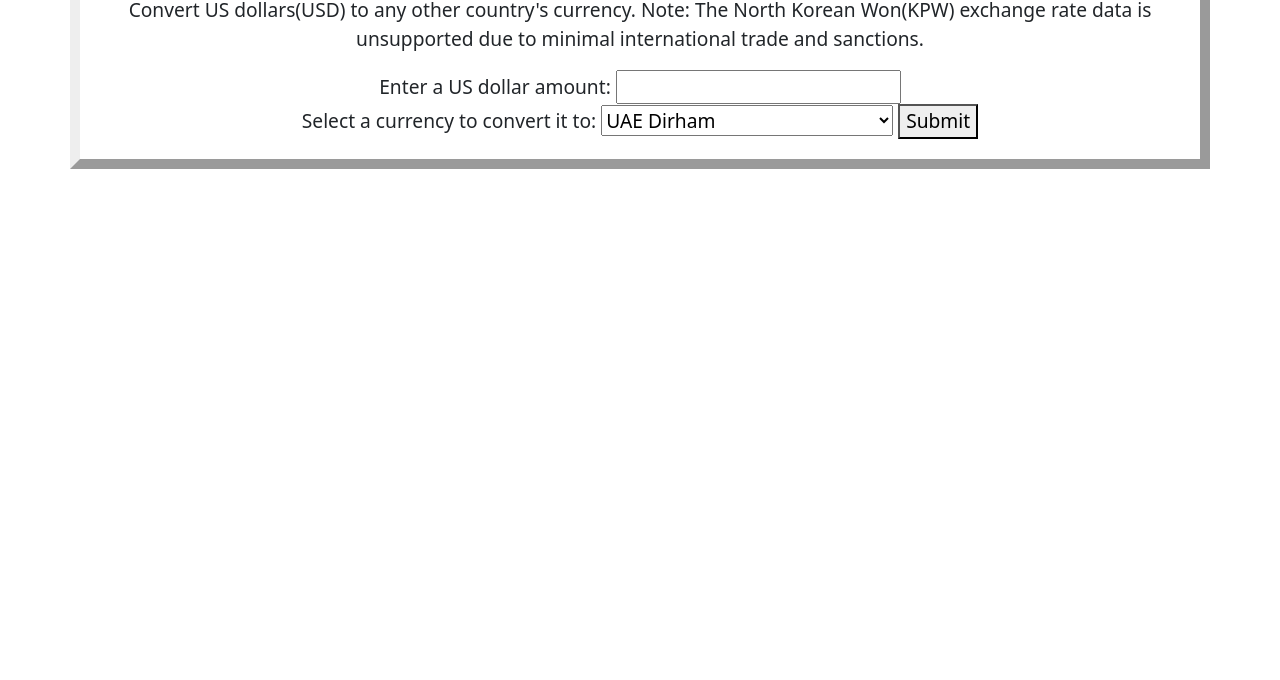
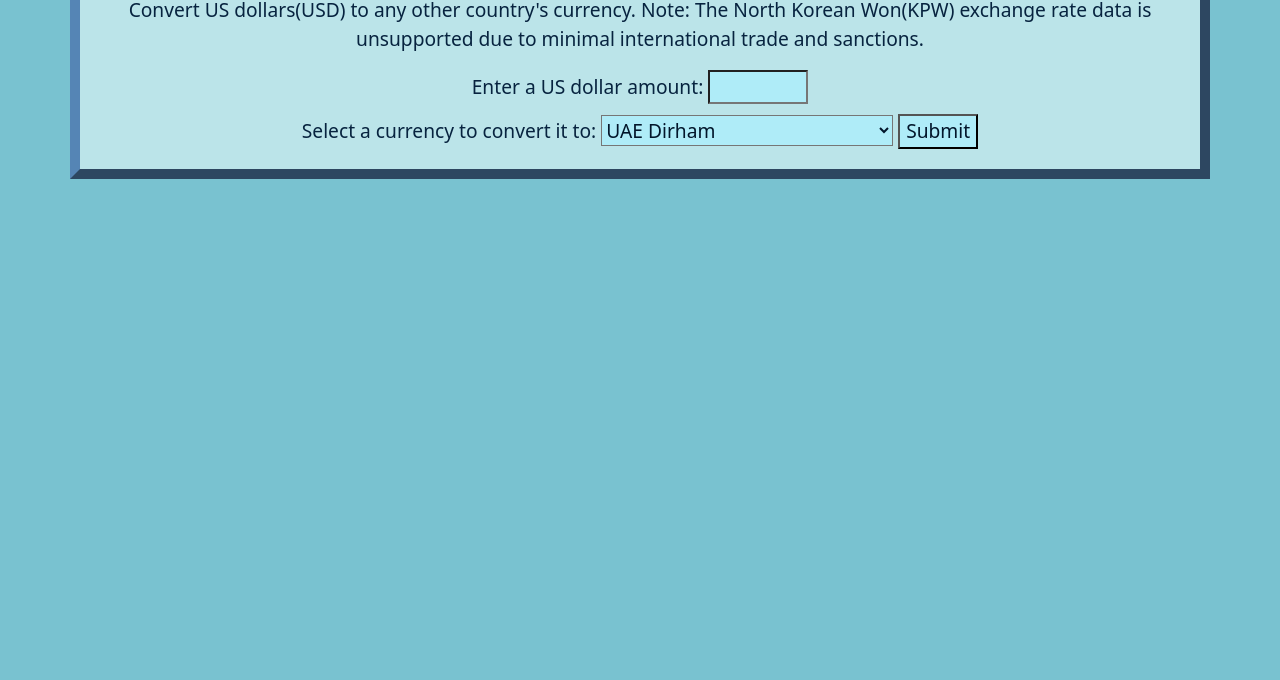
Before and after one commit to elijahchurch/Currency-Exchange, a website built with webpack: page src/index.html in a window 1280 px wide. Shown: the part 120-800 px from the top of the page. Built offline with nearby package versions, Linux system fonts and the light colour scheme.

Commit message:
update styling

```diff
--- a/src/css/styles.css
+++ b/src/css/styles.css
@@ -1,6 +1,12 @@
 body {
     text-align: center;
     font-size: larger;
+    background-color: #79c2d0;
+    color: #07233f;
+}
+
+h1 {
+    text-decoration: underline;
 }
 
 .hidden {
@@ -10,12 +16,25 @@ body {
 
 .container {
     border-style: outset;
+    border-color: #5585b5;
     border-width: 10px;
     margin: 0 auto;
     margin-top: 30px;
     padding: 20px;
+    background-color: #bbe4e9;
 }
 
 .condense {
     width: 30%;
 }
+
+#USD {
+    width: 100px;
+    text-align: right;
+    margin-bottom: 10px;
+}
+
+.inputStyle {
+    background-color: #afecf8;
+    color: #02162b;
+}
--- a/src/index.html
+++ b/src/index.html
@@ -12,10 +12,10 @@
             is unsupported due to minimal international trade and sanctions.</p>
         <form id="convertForm">
             <label for="USD"> Enter a US dollar amount:</label>
-            <input id="USD" name="USD" type="number" min="0" required>
+            <input class="inputStyle" id="USD" name="USD" type="number" min="0" required>
             </br>
             <label for="currencies">Select a currency to convert it to:</label>
-            <select id="currencies" required>
+            <select class="inputStyle" id="currencies" required>
                 <option value="AED">UAE Dirham</option>
                 <option value="AFN">Afghan Afghani</option>
                 <option value="ALL">Albanian Lek</option>
@@ -177,7 +177,7 @@
                 <option value="ZMW">Zambian Kwacha</option>
                 <option value="ZWL">Zimbabwean Dollar</option>
             </select>
-            <button type="submit">Submit</button>
+            <button class="inputStyle" type="submit">Submit</button>
         </form>
     </div>
 
--- a/src/js/index.js
+++ b/src/js/index.js
@@ -21,7 +21,7 @@ const inputForm = document.querySelector("#convertForm");
 function printResult(response, dollarInput, currencyInput) {
     let conversionRate = response.conversion_rates[currencyInput];
     let resultConversion = calculateConversion(dollarInput, conversionRate);
-    resultStatement.innerText = `$${dollarInput}(USD) is about ${resultConversion}(${currencyInput})`;
+    resultStatement.innerText = `$${dollarInput}(USD) is about ${resultConversion}(${currencyInput}).`;
 }
 
 function printError(error) {
```
